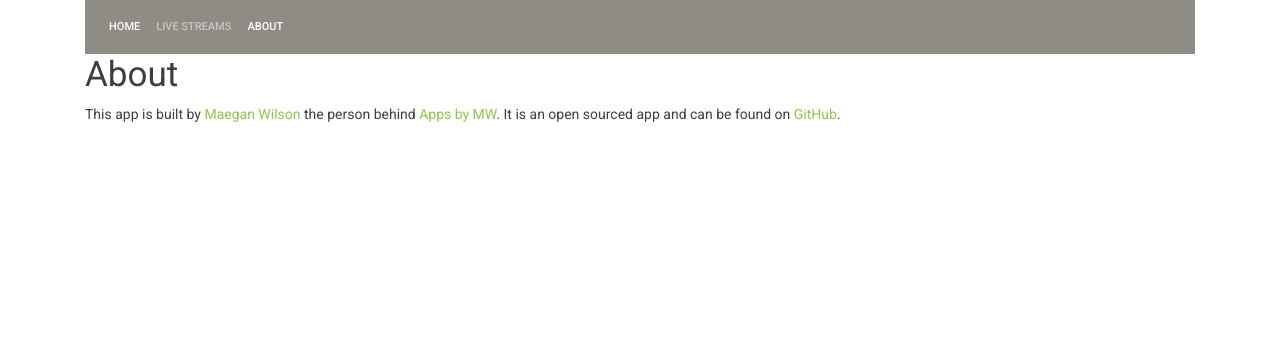
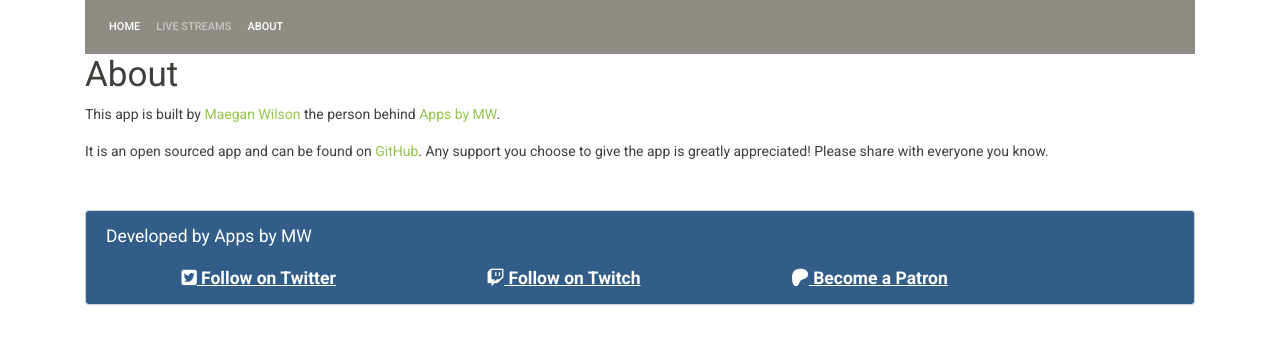
Before and after one commit to appsbymw/coffee-app, a Jekyll site: the page built from about/index.md, in a window 1280 px wide. Shown: the top 344 px of the page. Built offline with Jekyll 4.4.1, drawn with Linux system fonts in a browser that asks for light colours; nearby versions of some CDN libraries.

Commit message:
Updating website for beta information

```diff
--- /dev/null
+++ b/_data/beta.yml
@@ -0,0 +1,4 @@
+- version: 0
+  build: 1
+  summary: "Everything! This is the first beta build. You can tap on Coffee Ground to change the amount and Edit to change other parts of the app. Report issues on GitHub or through testflight"
+  isCandidate: "❌ No"
--- /dev/null
+++ b/_includes/footer.html
@@ -0,0 +1,9 @@
+<footer class="mt-5 mb-5 alert alert-primary">
+    <p>Developed by Apps by MW</p>
+    <div class="d-flex justify-content-around">
+        <a href="https://twitter.com/appsbymw_" target="_blank" class="alert-link"><i class="fab fa-twitter-square"></i> Follow on Twitter</a>
+        <a href="https://www.twitch.tv/appsbymw" target="_blank" class="alert-link"><i class="fab fa-twitch"></i> Follow on Twitch</a>
+        <a href="https://www.patreon.com/appsbymw" target="_blank" class="alert-link"><i class="fab fa-patreon"></i> Become a Patron</a>
+        <span></span>
+    </div>
+</footer>
--- a/_layouts/default.html
+++ b/_layouts/default.html
@@ -21,6 +21,7 @@
             </div>
         </div>
         {{ content }}
+        {% include footer.html %}
     </div>
 <script src="https://code.jquery.com/jquery-3.4.1.slim.min.js" integrity="sha384-J6qa4849blE2+poT4WnyKhv5vZF5SrPo0iEjwBvKU7imGFAV0wwj1yYfoRSJoZ+n" crossorigin="anonymous"></script>
 <script src="https://cdn.jsdelivr.net/npm/popper.js@1.16.0/dist/umd/popper.min.js" integrity="sha384-Q6E9RHvbIyZFJoft+2mJbHaEWldlvI9IOYy5n3zV9zzTtmI3UksdQRVvoxMfooAo" crossorigin="anonymous"></script>
--- a/about/index.md
+++ b/about/index.md
@@ -5,4 +5,6 @@
 
 # About
 
-This app is built by [Maegan Wilson](https://maeganwilson.com/) the person behind [Apps by MW](https://appsbymw.com/). It is an open sourced app and can be found on [GitHub](https://github.com/appsbymw/coffee-app).
+This app is built by [Maegan Wilson](https://maeganwilson.com/) the person behind [Apps by MW](https://appsbymw.com/).
+
+It is an open sourced app and can be found on [GitHub](https://github.com/appsbymw/coffee-app). Any support you choose to give the app is greatly appreciated! Please share with everyone you know.
```
Also changed, not shown: _includes/betabuilds.html (added, +20 -0 lines), necessities/beta.md (added, +23 -0 lines).
